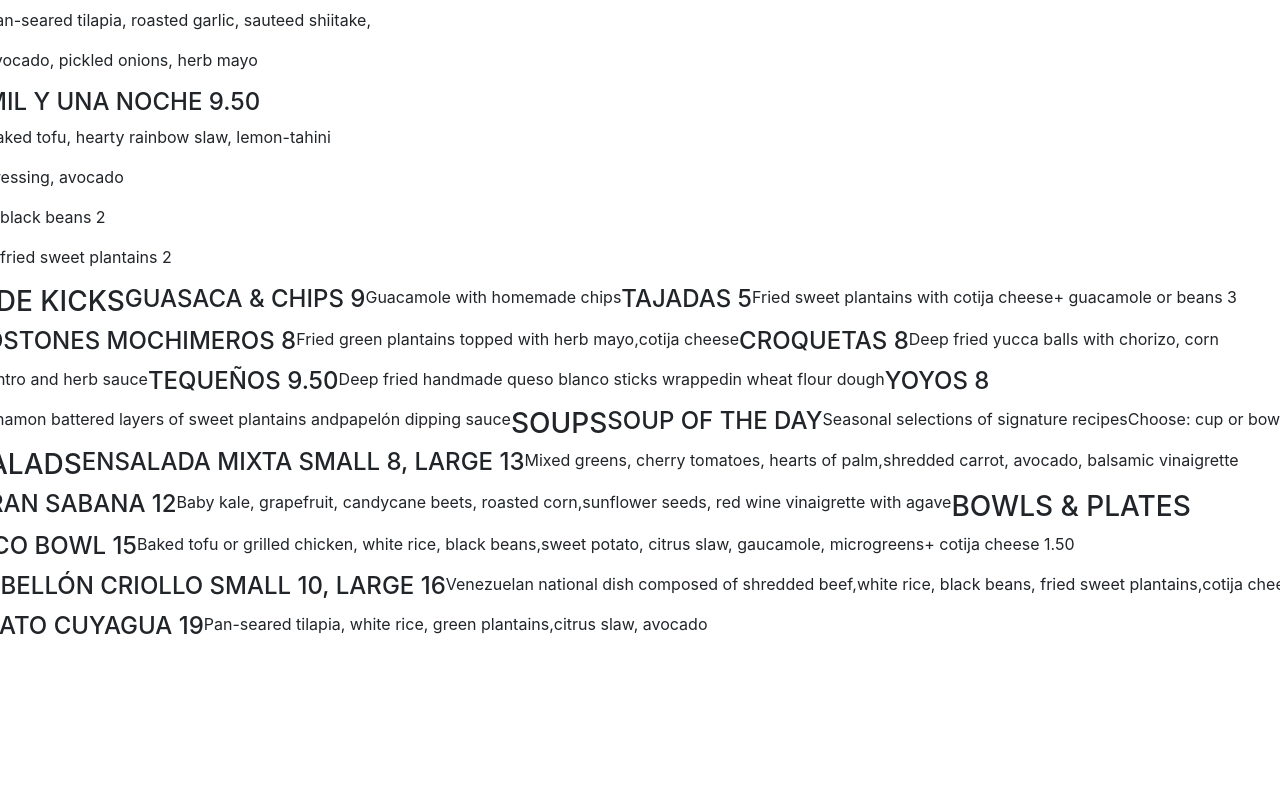
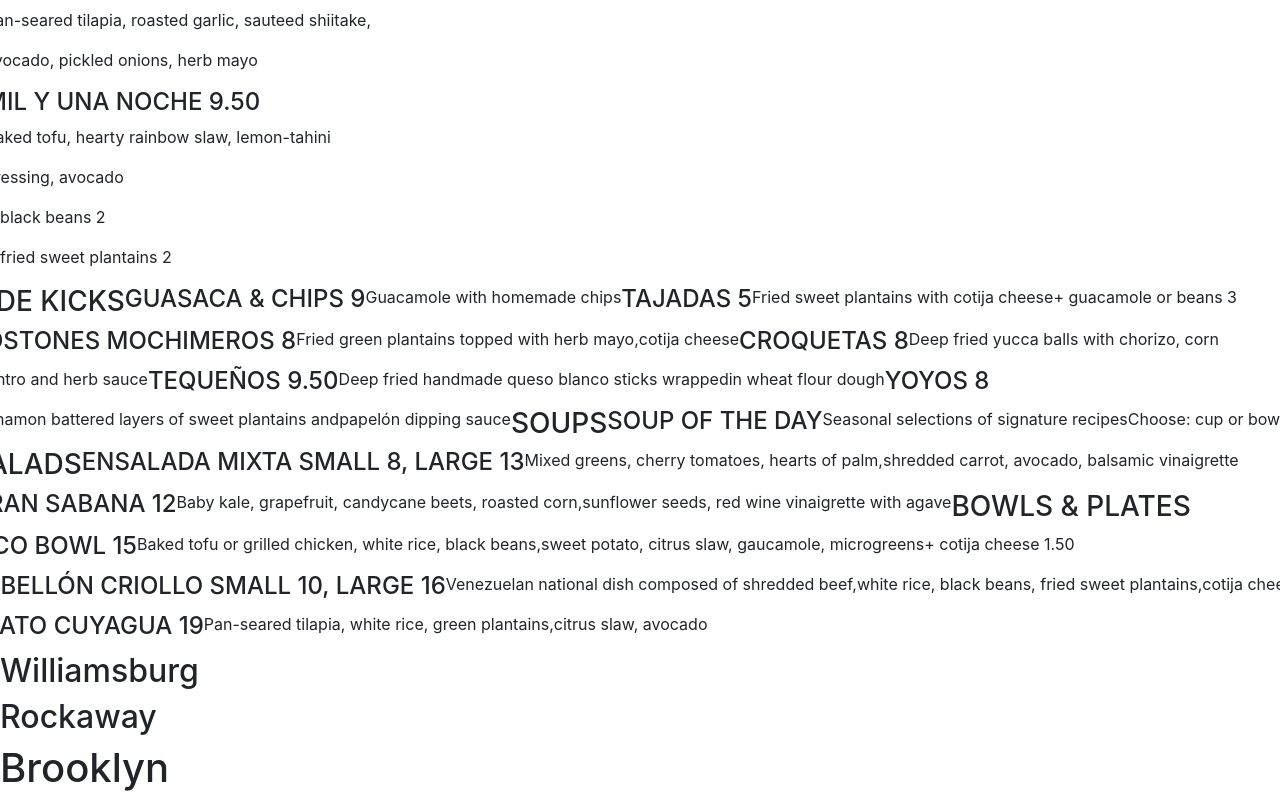
Before and after one commit to GuildensternDies/Caracas, a React (Create React App) app in the folder caracas/: page / in a window 1280 px wide. Shown: the part 1524-2324 px from the top of the page. Before the commit the page ends 2176 px from the top, so only its background shows below. Built offline with nearby package versions, Linux system fonts and the light colour scheme.

Commit message:
toggle buttons

```diff
--- a/caracas/src/App.js
+++ b/caracas/src/App.js
@@ -2,6 +2,7 @@ import React from 'react';
 import './App.css';
 import Menu from './components/Menu';
 import SocialContact from './components/SocialContact';
+import Location from './components/Location';
 
 function App() {
   return (
@@ -9,6 +10,7 @@ function App() {
       <div className="App">
         <SocialContact />
         <Menu />
+        <Location />
       </div>
     </>
   );
--- a/caracas/src/components/Location.jsx
+++ b/caracas/src/components/Location.jsx
@@ -10,12 +10,7 @@ class Location extends React.Component {
     }
   };
 
-  locationToggle = () => {
-    if (this.state.location === 'Brooklyn') {
-      this.setState({
-        location: 'Rockaway'
-      });
-    }
+  locationToggleBrooklyn = () => {
     if (this.state.location === 'Rockaway') {
       this.setState({
         location: 'Brooklyn'
@@ -23,14 +18,24 @@ class Location extends React.Component {
     }
   };
 
+  locationToggleRockaway = () => {
+    if (this.state.location === 'Brooklyn') {
+      this.setState({
+        location: 'Rockaway'
+      });
+    }
+  };
+
   render() {
     return (
-      <>
+      <div className="location">
+        <h2 className="switch" onClick={this.locationToggleBrooklyn}>Williamsburg</h2>
+        <h2 className="switch" onClick={this.locationToggleRockaway}>Rockaway</h2>
         {(this.state.location === 'Brooklyn') &&
           <LocationBrooklyn />}
         {(this.state.location === 'Rockaway') &&
           <LocationRockaway />}
-      </>
+      </div>
     )
   }
 }
```
Also changed, not shown: caracas/src/assets/rock-map.png (added).
